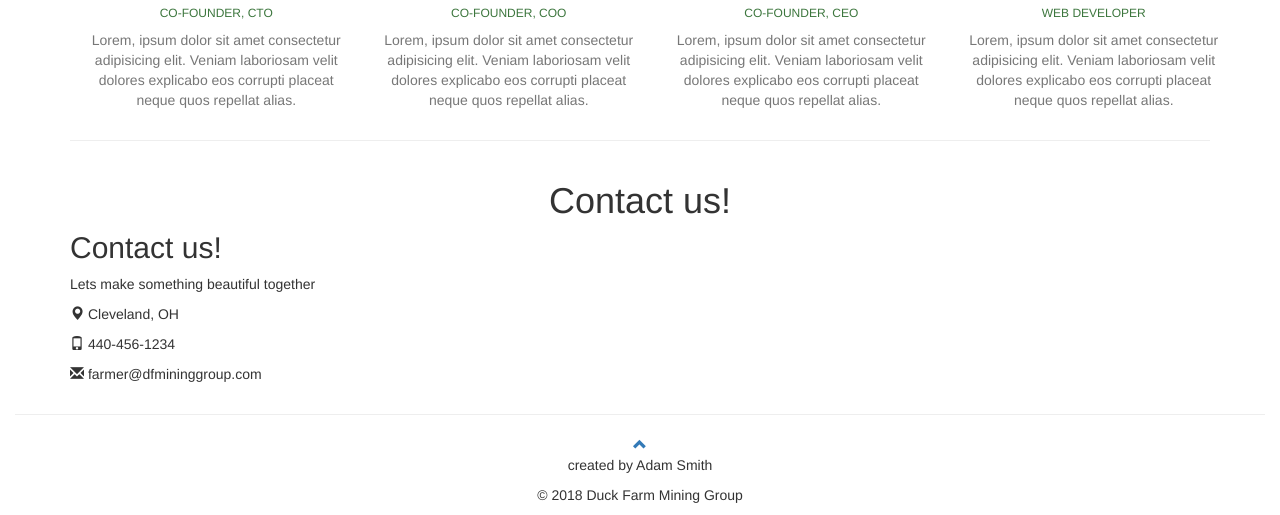
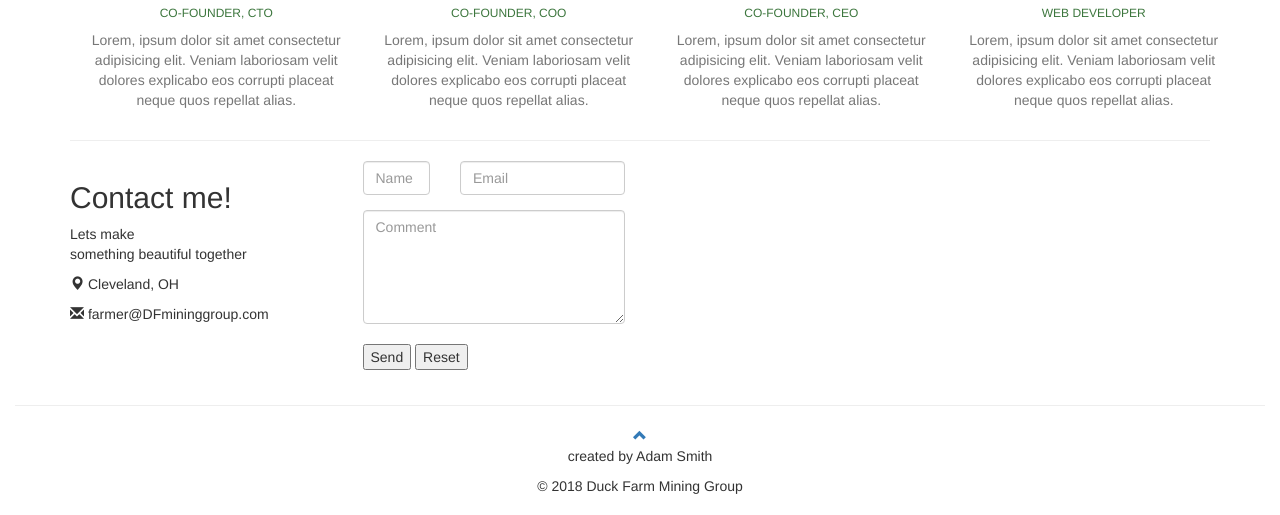
Before and after one commit to ducky1337/Duck-Pond, a website: page index.html in a window 1280 px wide. Shown: the part 2411-2926 px from the top of the page. Drawn offline with nearby package versions, Linux system fonts and the light colour scheme.

Commit message:
pushshhshshsh

```diff
--- a/index.html
+++ b/index.html
@@ -180,15 +180,44 @@
   <section class="contact" id="contact">
     <div class="container">
       <hr class="primary">
-          <h1 class="col-lg-12 text-center section-heading">Contact us!</h1>
 
-          <div class="info">
-              <h2>Contact us!</h2>
-              <p>Lets make something beautiful together</p>
+        <div class="row">
+
+          <div id="info" class="col-sm-3">
+            <h2>Contact me!</h2>
+            <p>Lets make </br> something beautiful together</p>
 
             <p><span class="glyphicon glyphicon-map-marker"></span> Cleveland, OH</p>
-              <p><span class="glyphicon glyphicon-phone"></span> 440-456-1234</p>
-              <p><span class="glyphicon glyphicon-envelope"></span> farmer@dfmininggroup.com</p>
+            <p><span class="glyphicon glyphicon-envelope"></span> farmer@DFmininggroup.com</p>
+          </div>
+
+          <div id="contact" class="col-sm-3">
+            <form action="mailto:farmer@DFmininggroup.com" method="post" enctype="text/plain">
+
+              <div class="row">
+                <div class="col-sm-4 form-group">
+                  <input class="form-control" id="name" placeholder="Name" type="text" required>
+                </div>
+                <div class="col-sm-8 form-group">
+                  <input class="form-control" id="email" placeholder="Email" type="email" required>
+                </div>
+              </div>
+              <textarea class="form-control" id="comments" name="" placeholder="Comment" rows="5"></textarea><br>
+
+              <div class="row">
+                <div class="col-sm-6 form-group">
+                  <!-- <button class="btn btn-default pull-right" type="submit" value="Send">Send</button> -->
+                  <input type="submit" value="Send">
+
+                  <input type="reset" value="Reset">
+                </div>
+            </form>
+            </div>
+
+          </div>
+
+        </div>
+
       </div>
   </section>
 
```
Lines whose indentation alone changed are shown as unchanged.
